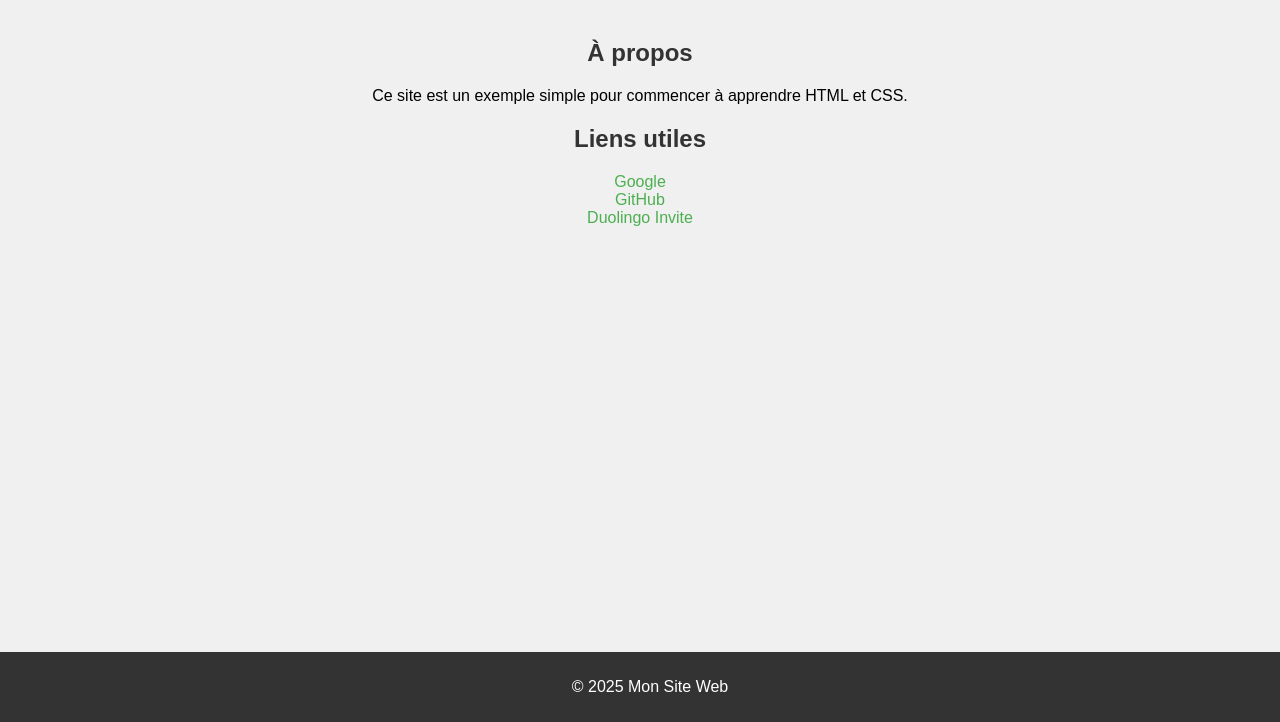
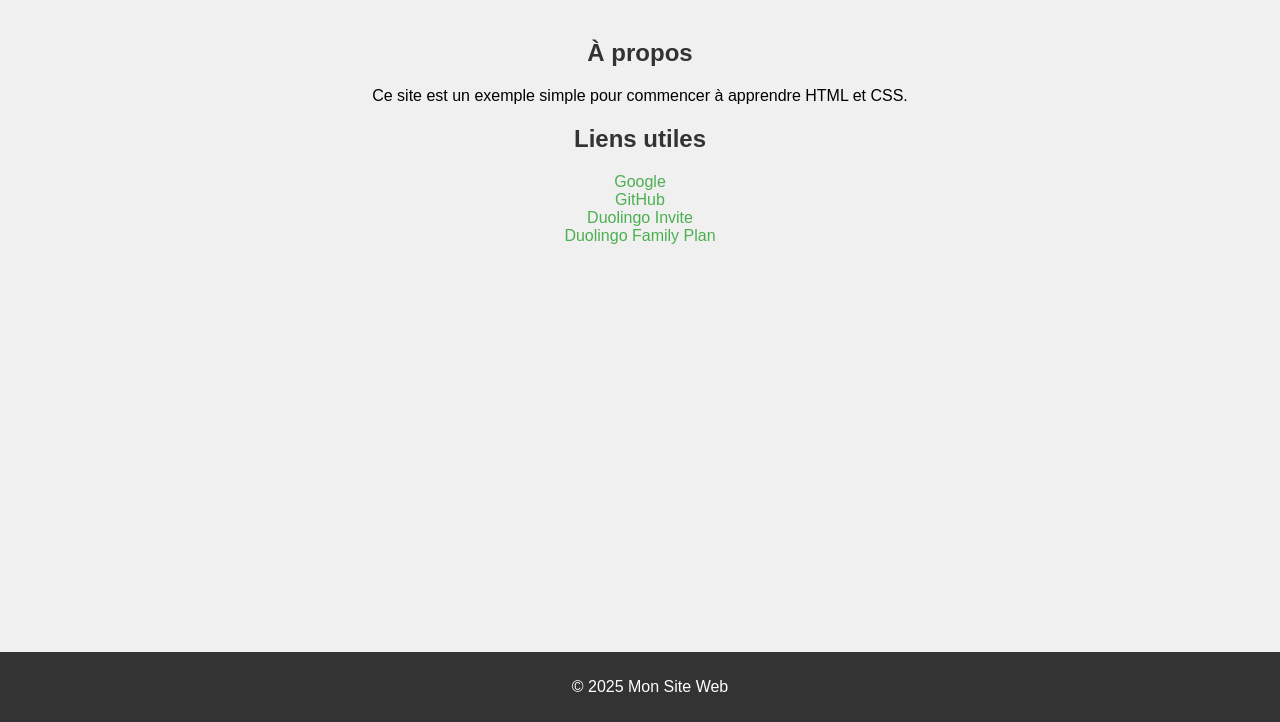
Before and after one commit to nolanorhanOFF/link, a plain HTML site: page index.html in a window 1280 px wide. Shown: the part 78-800 px from the top of the page. Drawn offline with Linux system fonts and the light colour scheme.

Commit message:
index.html

```diff
--- a/index.html
+++ b/index.html
@@ -78,6 +78,7 @@
                 <li><a href="https://www.google.com" target="_blank">Google</a></li>
                 <li><a href="https://www.github.com" target="_blank">GitHub</a></li>
                 <li><a href="https://invite.duolingo.com/BDHTZTB5CWWKTWDQRDZTYM3U6Y" target="_blank">Duolingo Invite</a></li>
+                <li><a href="https://invite.duolingo.com/family-plan/2-X1GC-T3KD-12CB-Z67R" target="_blank">Duolingo Family Plan</a></li>
             </ul>
         </section>
     </main>
```
